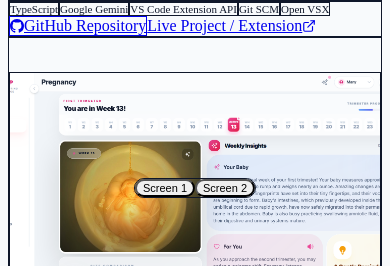
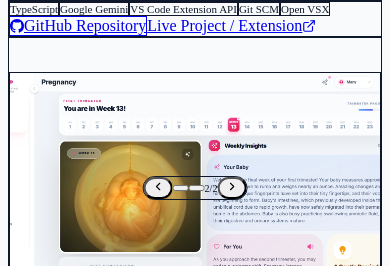
Before and after one commit to symon9/Portfolio, a Next.js app: page / in a window 390 px wide. Shown: the part 2509-2775 px from the top of the page. Built offline with nearby package versions, Linux system fonts and the light colour scheme.

Commit message:
feat(projects): mobile-optimized glass carousel controller with indicator pills and chevrons

```diff
--- a/app/components/homepage/projects/index.jsx
+++ b/app/components/homepage/projects/index.jsx
@@ -5,7 +5,7 @@
 import Link from "next/link";
 import { projectsData } from "@/utils/data/projects-data";
 import { BsGithub } from "react-icons/bs";
-import { FiExternalLink, FiLayers, FiAlertCircle } from "react-icons/fi";
+import { FiExternalLink, FiLayers, FiAlertCircle, FiChevronLeft, FiChevronRight } from "react-icons/fi";
 
 const CATEGORIES = [
   { id: "all", label: "All Projects" },
@@ -132,7 +132,23 @@
                             )}
 
                             {project.images && project.images.length > 1 && (
-                              <div className="absolute bottom-5 left-1/2 -translate-x-1/2 flex items-center gap-1.5 p-1 rounded-full bg-white/90 dark:bg-[#0c0e17]/90 backdrop-blur-md border border-slate-300/80 dark:border-white/15 shadow-lg dark:shadow-2xl z-20">
+                              <div className="absolute bottom-3 sm:bottom-4 left-1/2 -translate-x-1/2 flex items-center gap-1 px-2 py-1 rounded-full bg-slate-950/80 dark:bg-black/80 backdrop-blur-md border border-white/15 shadow-xl z-20 text-white">
+                                <button
+                                  type="button"
+                                  onClick={(e) => {
+                                    e.stopPropagation();
+                                    setSelectedImages((prev) => ({
+                                      ...prev,
+                                      [project.id]: (activeIdx - 1 + project.images.length) % project.images.length,
+                                    }));
+                                  }}
+                                  className="p-1 rounded-full hover:bg-white/15 text-slate-300 hover:text-white transition-colors"
+                                  aria-label="Previous screenshot"
+                                >
+                                  <FiChevronLeft size={13} />
+                                </button>
+
+                                <div className="flex items-center gap-1.5 px-1.5">
                                   {project.images.map((img, idx) => {
                                     const isCurrent = activeIdx === idx;
                                     return (
@@ -143,21 +159,39 @@
                                           e.stopPropagation();
                                           setSelectedImages((prev) => ({ ...prev, [project.id]: idx }));
                                         }}
-                                      className={`text-[11px] font-mono px-3 py-1 rounded-full transition-all flex items-center gap-1.5 ${
-                                        isCurrent
-                                          ? "bg-indigo-600 text-white font-semibold shadow-sm"
-                                          : "text-slate-600 dark:text-slate-300 hover:text-slate-900 dark:hover:text-white hover:bg-slate-200/70 dark:hover:bg-white/10"
-                                      }`}
+                                        className="py-1 focus:outline-none flex items-center"
+                                        aria-label={`Screenshot ${idx + 1}`}
                                       >
                                         <span
-                                        className={`w-1.5 h-1.5 rounded-full ${
-                                          isCurrent ? "bg-white animate-pulse" : "bg-slate-400 dark:bg-slate-500"
+                                          className={`h-1.5 rounded-full transition-all duration-300 ${
+                                            isCurrent
+                                              ? "w-5 bg-indigo-500 shadow-sm"
+                                              : "w-1.5 bg-white/40 hover:bg-white/70"
                                           }`}
                                         />
-                                      <span>Screen {idx + 1}</span>
                                       </button>
                                     );
                                   })}
+                                </div>
+
+                                <span className="text-[10px] font-mono text-slate-300 px-1 select-none">
+                                  {activeIdx + 1}/{project.images.length}
+                                </span>
+
+                                <button
+                                  type="button"
+                                  onClick={(e) => {
+                                    e.stopPropagation();
+                                    setSelectedImages((prev) => ({
+                                      ...prev,
+                                      [project.id]: (activeIdx + 1) % project.images.length,
+                                    }));
+                                  }}
+                                  className="p-1 rounded-full hover:bg-white/15 text-slate-300 hover:text-white transition-colors"
+                                  aria-label="Next screenshot"
+                                >
+                                  <FiChevronRight size={13} />
+                                </button>
                               </div>
                             )}
                           </>
```
Lines whose indentation alone changed are shown as unchanged.
